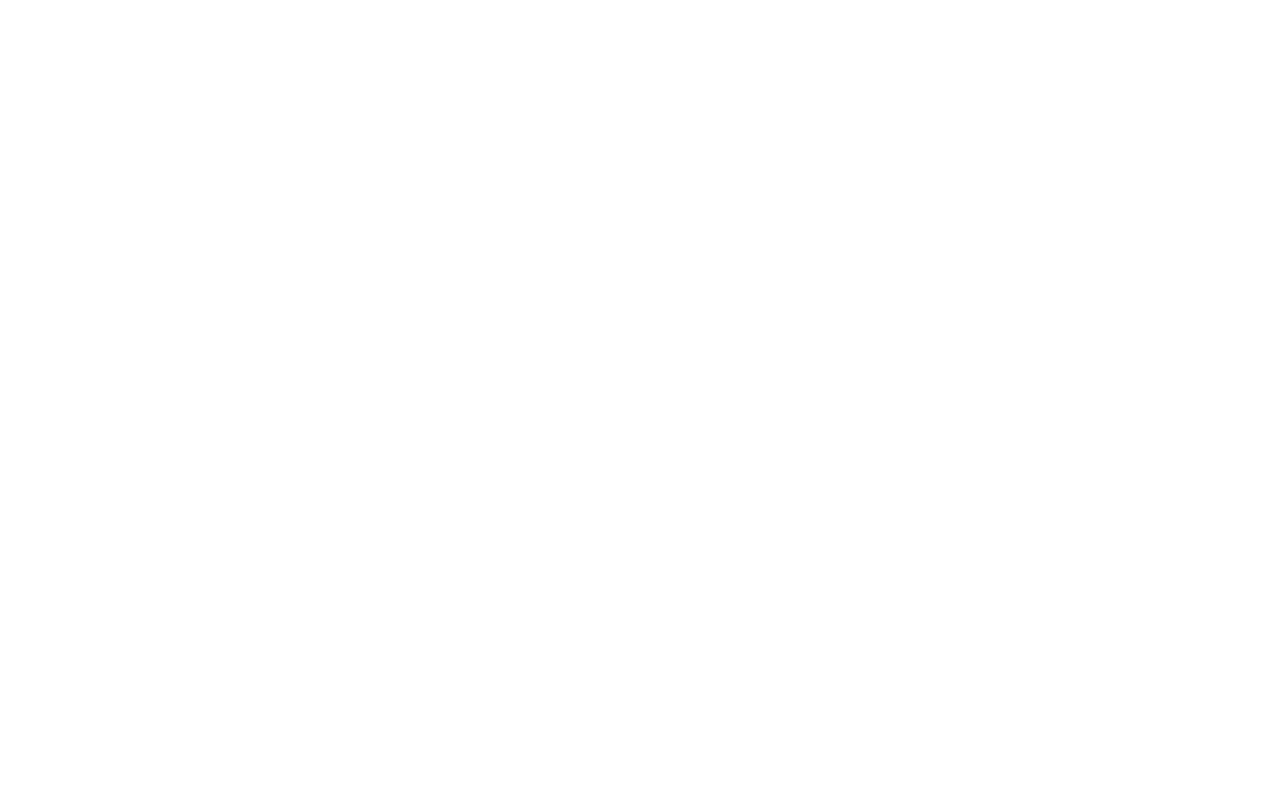
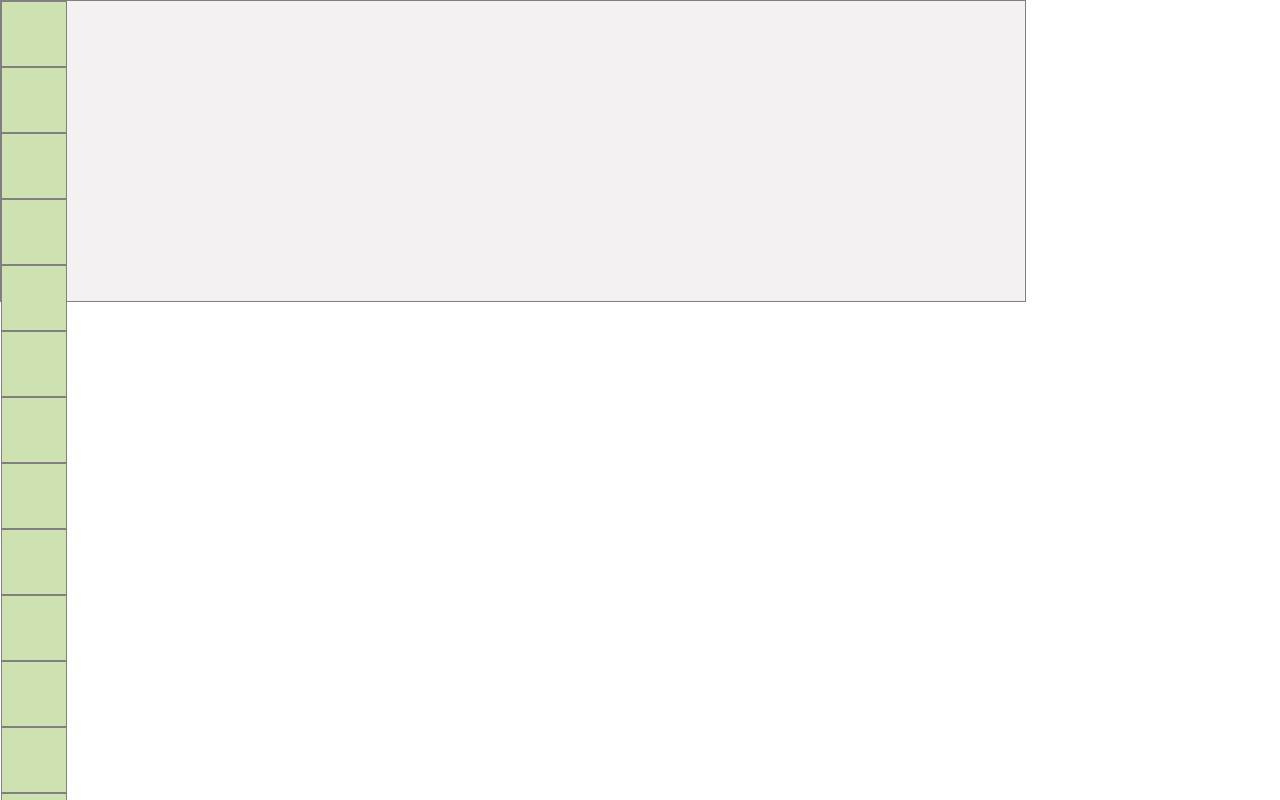
Before and after one commit to ya6/react-game, a React (Create React App) app: page / in a window 1280 px wide. Shown: the top 800 px of the page. Built offline with nearby package versions, Linux system fonts and the light colour scheme.

Commit message:
feat: set basic components stucture

```diff
--- a/src/App.js
+++ b/src/App.js
@@ -1,16 +1,43 @@
-import './App.css';
-import { Component } from 'react';
+import "./App.css";
+import { Component } from "react";
+import Field from "./components/field";
+import _random from './helpers/_random'
 
-class  App extends Component {
+
+class App extends Component {
+  constructor() {
+    super();
+    this.state = {
+      fieldSize: 10,
+      field: [],
+    };
+  }
+
+  componentDidMount() {
+    //set arr
+    const { fieldSize } = this.state;
+    var _arr = new Array(fieldSize);
+
+    for (let y = 0; y < fieldSize; y++) {
+      _arr[y] = new Array(fieldSize);
+    }
+
+    for (let b = 0; b < fieldSize; b++) {
+      _arr[_random(0,9)][_random(0,9)] = -1
+    }
+
+   // console.log(_arr);
+    this.setState( { field: _arr}, ()=> console.log(this.state.field));
+  }
+
   render() {
     return (
       <div className="App">
 
-
+        <Field  field = {this.state.field}/>
       </div>
     );
   }
-
 }
 
 export default App;
--- /dev/null
+++ b/src/components/field-block/field-block.component.jsx
@@ -0,0 +1,11 @@
+import "./field-block.style.css";
+
+const FieldBlock = ( { block}) => {
+  return (
+      <div className = "field-block">
+
+      </div>
+  )
+};
+
+export default FieldBlock;
--- /dev/null
+++ b/src/components/field-block/field-block.style.css
@@ -0,0 +1,6 @@
+.field-block {
+    width: 5vw;
+    height: 5vw;
+    background: rgb(206, 225, 177);
+    border: 1px solid grey;
+}
--- /dev/null
+++ b/src/components/field-block/index.js
@@ -0,0 +1,2 @@
+import FieldBlock from "./field-block.component";
+export default FieldBlock;
--- /dev/null
+++ b/src/components/field/field.component.jsx
@@ -0,0 +1,33 @@
+import "./field.style.css";
+import FieldBlock from '../field-block'
+
+const Field = ( { field }) => {
+
+    const blocks = [];
+    let blocks_y = [];
+
+    for (let y = 0; y < field.length; y++) {
+
+
+        for (let x = 0; x < field.length; x++) {
+
+            blocks_y.push(<FieldBlock key = {`${y}-${x}`} />);
+
+
+        }
+        blocks.push(blocks_y);
+        blocks_y = [];
+
+    }
+
+
+  return (
+      <div className = "field">
+{ blocks }
+      </div>
+
+  );
+}
+
+export default Field;
+// field.length <FieldBlock key = {`${field[0][0]}`} />
--- /dev/null
+++ b/src/components/field/field.style.css
@@ -0,0 +1,6 @@
+.field {
+    width: 80vw;
+    height: 300px;
+    border: 1px solid grey;
+    background: rgb(243, 241, 241);
+}
--- /dev/null
+++ b/src/components/field/index.js
@@ -0,0 +1,2 @@
+import Field from "./field.component";
+export default Field;
--- /dev/null
+++ b/src/helpers/_random.js
@@ -0,0 +1,3 @@
+export default function _random(min, max) {
+return Math.floor(Math.random() * (max - min + 1) + min);
+}
```
